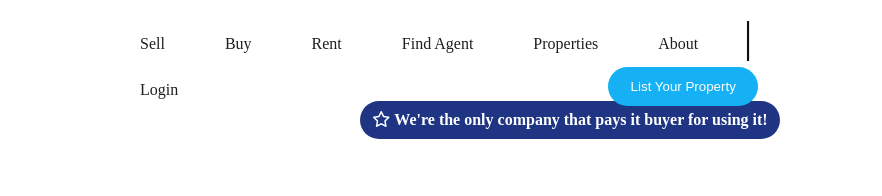
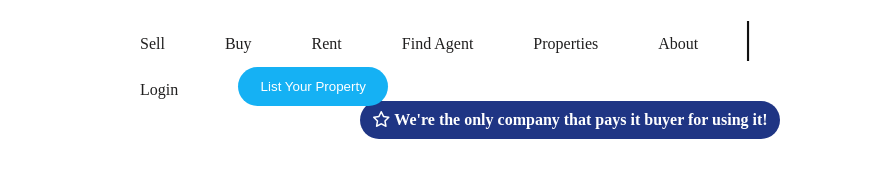
Before and after one commit to eshe-aziz/real-estate, a plain HTML site: page index.html in a window 1280 px wide. Shown: the top 196 px of the page, 398-1280 px from the left. Drawn offline with Linux system fonts and the light colour scheme.

Commit message:
made a button change

```diff
--- a/style.css
+++ b/style.css
@@ -27,7 +27,7 @@ button{
   background-color: rgb(21, 177, 244);
   color: #ffffff;
   border: none;
-  margin-left: 400px;
+  margin-left: 30px;
   margin-right: 5px;
   padding: 12px;
   border-radius: 20px;
```
